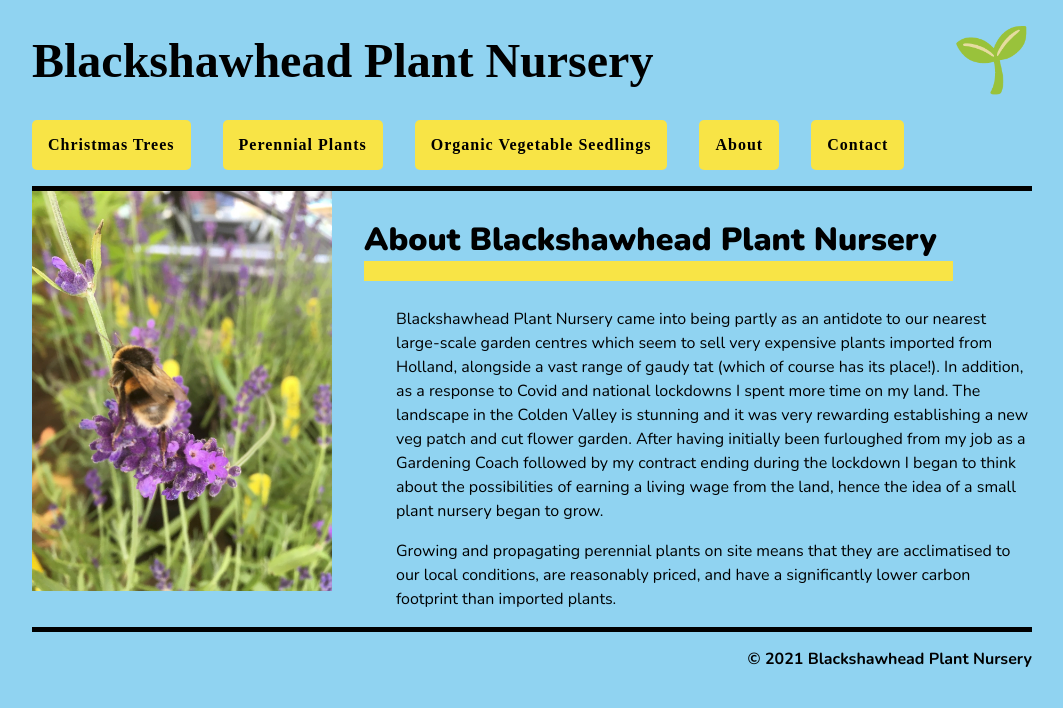
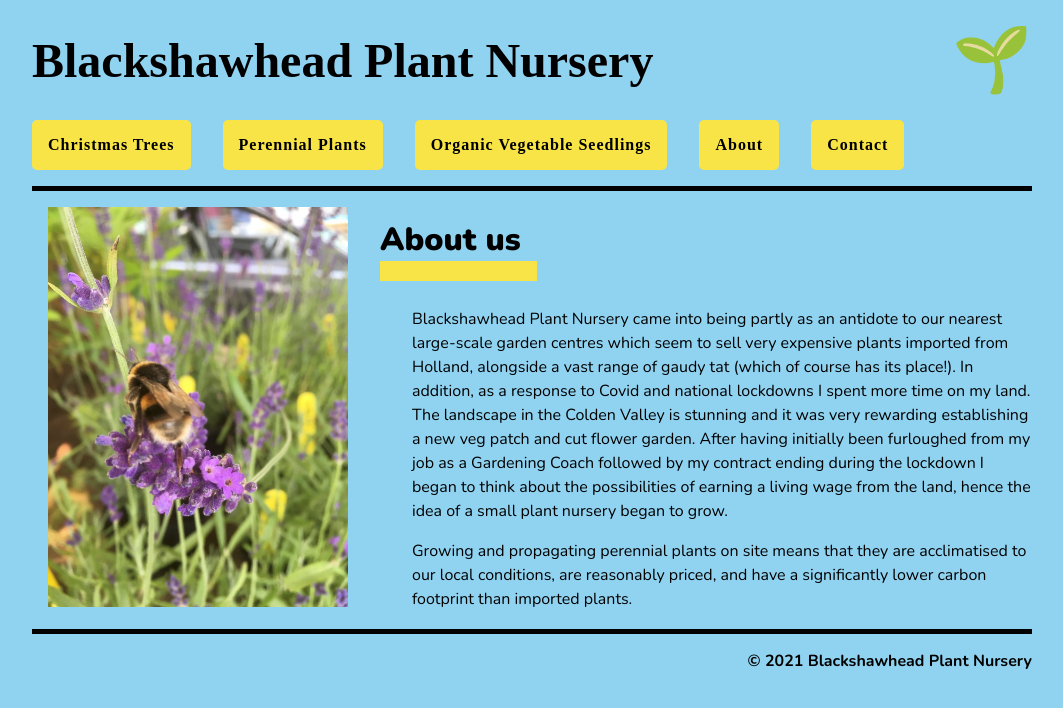
Before and after one commit to jasminechatfield/blackshawhead-plant-nursery, a Jekyll site: the page built from about.md, in a window 1280 px wide. Shown: the top 708 px of the page, without its empty margins (108-1171 px from the left). Built offline with Jekyll 4.4.1, drawn with Linux system fonts in a browser that asks for light colours; some web fonts are replaced.

Commit message:
About styling

```diff
--- a/_sass/_columns.sass
+++ b/_sass/_columns.sass
@@ -2,4 +2,5 @@
   display: flex
   .column
     &__picture
-      margin-right: 2rem
+      margin: 1rem 2rem 1rem 1rem
+      max-width: 30%
--- a/about.md
+++ b/about.md
@@ -4,7 +4,7 @@ title: About
 image: image3.jpg
 ---
 
-## About Blackshawhead Plant Nursery
+## About us
 
 Blackshawhead Plant Nursery came into being partly as an antidote to our nearest
 large-scale garden centres which seem to sell very expensive plants imported from
```
